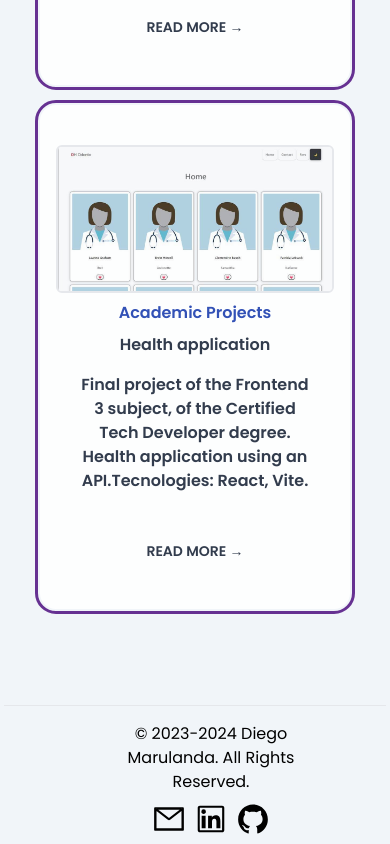
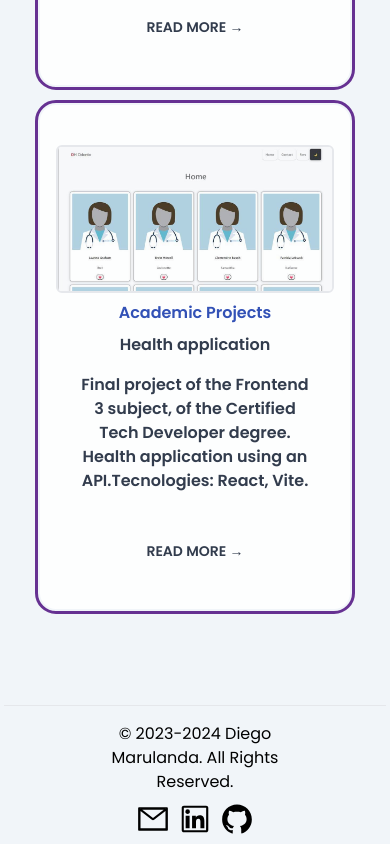
Before and after one commit to DiegoMarulandaB/Portfolio, a Next.js app: page / in a window 390 px wide. Shown: the part 6710-7554 px from the top of the page. Built offline with nearby package versions, Linux system fonts and the light colour scheme.

Commit message:
refactor: :fire: add fix_footer

```diff
--- a/src/components/Footer/Footer.tsx
+++ b/src/components/Footer/Footer.tsx
@@ -5,11 +5,11 @@ const Footer = () => {
     <section id="footer">
       <div className=" mx-auto max-w-full md:max-w-full px-1 sm:px-1 mt-24  bg-slate-100 dark:bg-slate-700">
         <hr className=" dark:border-slate-500 " />
-        <div className="mx-auto p-2 flex flex-col items-center justify-center text-center md:flex-row md:justify-between ml-24 mr-16">
-          <div className="flex flex-row space-x-2 mt-2">
+        <div className="mx-auto p-2 flex flex-col items-center justify-center text-center md:flex-row md:justify-between">
+          <div className="flex flex-row space-x-2 mt-2 ml-16 mr-16">
             &copy; 2023-2024 Diego Marulanda. All Rights Reserved.
           </div>
-          <div className="flex flex-row space-x-2 mt-2">
+          <div className="flex flex-row space-x-2 mt-2 ml-16 mr-16">
             <a
               href="mailto:diegomarulanda87@gmail.com?Subject=Aquí%20el%20asunto%20del%20mail"
               className=" hover:text-purple-950 dark:text-slate-100 dark:hover:text-green-300 transition-transform duration-150 ease-in-out hover:scale-125"
```
